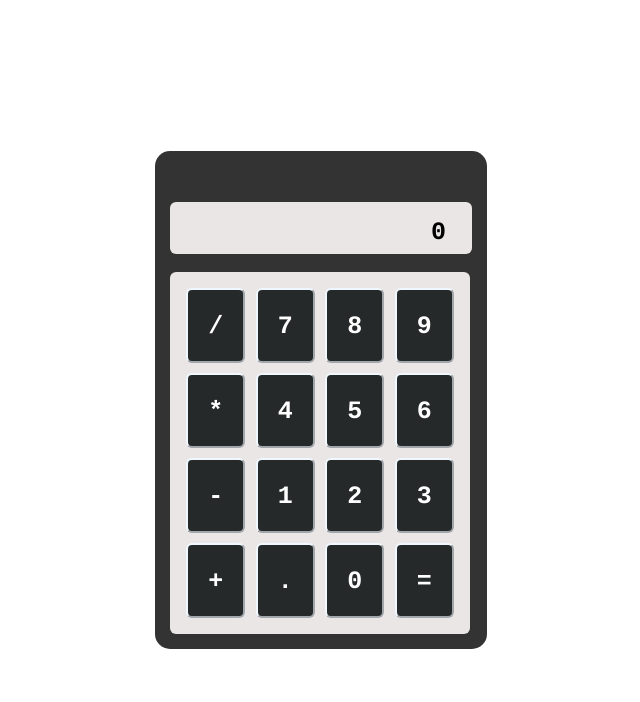
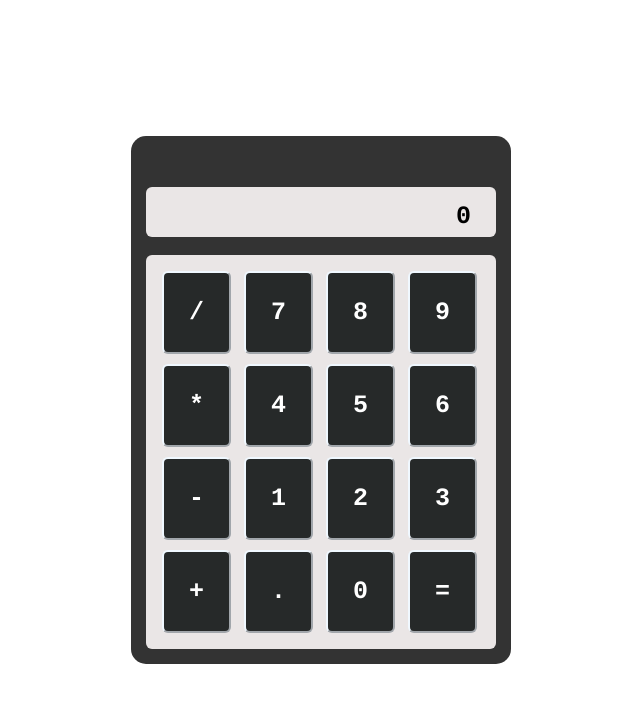
Before and after one commit to tiagoorlamunder/calculator, a plain HTML site: page index.html in a window 1280 px wide. Shown: the whole page, without its empty margins (319-959 px from the left). Drawn offline with Linux system fonts and the light colour scheme.

Commit message:
organized style

```diff
--- a/index.html
+++ b/index.html
@@ -8,8 +8,9 @@
     <link rel="stylesheet" href="style/calculator.css">
     <link rel="stylesheet" href="style/keyboard.css">
     <link rel="stylesheet" href="style/screen.css">
+    <script src="script/boolean.js"></script>
     <script src="script/custom.js"></script>
-    <script src="script/boolean.js"></script>
+    <script src="script/utils.js"></script>
     <title>Calculadora</title>
 </head>
 
@@ -20,44 +21,44 @@
         <div class="div-screen"><span class="span-screen" nome="screen" id="screen">0</span></div>
         <br>
         <table class="table-keyboard">
-            <tr class="tr-keyboard">
-                <td class="td-keyboard"><button class="button-keyboard" onclick="insert('/')"><span name="/" id="/"
+            <tr>
+                <td><button class="button-keyboard" onclick="insert('/')"><span name="/" id="/"
                             class="span-keyboard">/</span></button></td>
-                <td class="td-keyboard"><button class="button-keyboard" onclick="insert('7')"><span name="7" id="7"
+                <td><button class="button-keyboard" onclick="insert('7')"><span name="7" id="7"
                             class="span-keyboard">7</span></button></td>
-                <td class="td-keyboard"><button class="button-keyboard" onclick="insert('8')"><span name="8" id="8"
+                <td><button class="button-keyboard" onclick="insert('8')"><span name="8" id="8"
                             class="span-keyboard">8</span></button></td>
-                <td class="td-keyboard"><button class="button-keyboard" onclick="insert('9')"><span name="9" id="9"
+                <td><button class="button-keyboard" onclick="insert('9')"><span name="9" id="9"
                             class="span-keyboard">9</span></button></td>
             </tr>
-            <tr class="tr-keyboard">
-                <td class="td-keyboard"><button class="button-keyboard" onclick="insert('*')"><span name="*" id="*"
+            <tr>
+                <td><button class="button-keyboard" onclick="insert('*')"><span name="*" id="*"
                             class="span-keyboard">*</span></button></td>
-                <td class="td-keyboard"><button class="button-keyboard" onclick="insert('4')"><span name="4" id="4"
+                <td><button class="button-keyboard" onclick="insert('4')"><span name="4" id="4"
                             class="span-keyboard">4</span></button></td>
-                <td class="td-keyboard"><button class="button-keyboard" onclick="insert('5')"><span name="5" id="5"
+                <td><button class="button-keyboard" onclick="insert('5')"><span name="5" id="5"
                             class="span-keyboard">5</span></button></td>
-                <td class="td-keyboard"><button class="button-keyboard" onclick="insert('6')"><span name="6" id="6"
+                <td><button class="button-keyboard" onclick="insert('6')"><span name="6" id="6"
                             class="span-keyboard">6</span></button></td>
             </tr>
-            <tr class="tr-keyboard">
-                <td class="td-keyboard"><button class="button-keyboard" onclick="insert('-')"><span name="-" id="-"
+            <tr>
+                <td><button class="button-keyboard" onclick="insert('-')"><span name="-" id="-"
                             class="span-keyboard">-</span></button></td>
-                <td class="td-keyboard"><button class="button-keyboard" onclick="insert('1')"><span name="1" id="1"
+                <td><button class="button-keyboard" onclick="insert('1')"><span name="1" id="1"
                             class="span-keyboard">1</span></button></td>
-                <td class="td-keyboard"><button class="button-keyboard" onclick="insert('2')"><span name="2" id="2"
+                <td><button class="button-keyboard" onclick="insert('2')"><span name="2" id="2"
                             class="span-keyboard">2</span></button></td>
-                <td class="td-keyboard"><button class="button-keyboard" onclick="insert('3')"><span name="3" id="3"
+                <td><button class="button-keyboard" onclick="insert('3')"><span name="3" id="3"
                             class="span-keyboard">3</span></button></td>
             </tr>
-            <tr class="tr-keyboard">
-                <td class="td-keyboard"><button class="button-keyboard" onclick="insert('+')"><span name="+" id="+"
+            <tr>
+                <td><button class="button-keyboard" onclick="insert('+')"><span name="+" id="+"
                             class="span-keyboard">+</span></button></td>
-                <td class="td-keyboard"><button class="button-keyboard" onclick="insert('.')"><span name="." id="."
+                <td><button class="button-keyboard" onclick="insert('.')"><span name="." id="."
                             class="span-keyboard">.</span></button></td>
-                <td class="td-keyboard"><button class="button-keyboard" onclick="insert('0')"><span name="0" id="0"
+                <td><button class="button-keyboard" onclick="insert('0')"><span name="0" id="0"
                             class="span-keyboard">0</span></button></td>
-                <td class="td-keyboard"><button class="button-keyboard" onclick="calculate()"><span name="=" id="="
+                <td><button class="button-keyboard" onclick="calculate()"><span name="=" id="="
                             class="span-keyboard">=</span></button></td>
             </tr>
         </table>
--- a/script/custom.js
+++ b/script/custom.js
@@ -1,36 +1,29 @@
-function returnsLastNumber(digits) {
-    var lastNumber = ''
-    for (d = digits.length - 1; d >= 0; d--) {
-        if (isOperator(digits[d])) {
-            return lastNumber
-        }
-        lastNumber = digits[d] + lastNumber
-    }
-    return lastNumber
-}
-
 function insert(digit) {
     var digits = document.getElementById('screen').innerText
     var lastNumber = returnsLastNumber(digits)
     var lastDigit = digits.slice(-1)
     var lastButOneDigit = digits.slice(-2, -1)
-    if (digits.length >= 18) {
-        console.log()
+    if (digits.length >= 21) {
+        console.log('This digit cannot be typed now...')
     } else if (isEmpty(digits) && isDot(digit)) {
-        console.log()
+        console.log('This digit cannot be typed now...')
     } else if (isEmpty(digits) && isOperator(digit)) {
-        console.log()
+        console.log('This digit cannot be typed now...')
     } else if (isDot(lastDigit) && (isOperator(digit))) {
-        console.log()
+        console.log('This digit cannot be typed now...')
     } else if (isDot(digit) && numberIncludes(lastNumber, '.')) {
-        console.log()
+        console.log('This digit cannot be typed now...')
     } else if (isOperator(lastButOneDigit) && isZero(lastDigit) && isZero(digit)) {
-        console.log()
+        console.log('This digit cannot be typed now...')
     } else if (isOperator(lastDigit) && isDot(digit)) {
-        console.log()
+        console.log('This digit cannot be typed now...')
     } else {
         if (isOperator(lastDigit) && isOperator(digit)) {
-            document.getElementById('screen').innerText = digits.slice(0, -1) + digit
+            if (digit == lastDigit) {
+                console.log('This digit cannot be typed now...')
+            } else {
+                document.getElementById('screen').innerText = digits.slice(0, -1) + digit
+            }
         } else if (isOperator(lastButOneDigit) && isZero(lastDigit) && isNumber(digit)) {
             document.getElementById('screen').innerText = digits.slice(0, -1) + digit
         } else if (isZero(digits) && isNumber(digit)) {
@@ -43,7 +36,5 @@ function insert(digit) {
 
 function calculate() {
     var digits = document.getElementById('screen').innerText
-    if (!digits == '') {
-        document.getElementById('screen').innerText = eval(digits)
-    }
+    document.getElementById('screen').innerText = eval(digits)
 }
--- /dev/null
+++ b/script/utils.js
@@ -0,0 +1,10 @@
+function returnsLastNumber(digits) {
+    var lastNumber = ''
+    for (d = digits.length - 1; d >= 0; d--) {
+        if (isOperator(digits[d])) {
+            return lastNumber
+        }
+        lastNumber = digits[d] + lastNumber
+    }
+    return lastNumber
+}
--- a/style/keyboard.css
+++ b/style/keyboard.css
@@ -1,23 +1,14 @@
 .table-keyboard {
     height: 25px;
-    width: 300px;
-    padding: 10px;
+    width: 350px;
     background: rgb(234, 230, 230);
     border-radius: 6px;
-    text-align: center;
-}
-
-.tr-keyboard {
-    text-align: center;
-}
-
-.td-keyboard {
-    text-align: center;
+    padding: 10px;
 }
 
 .span-keyboard {
+    font-family: Courier;
     font-size: 25px;
-    font-family: Courier;
     font-weight: bold;
 }
 
@@ -26,8 +17,7 @@
     color: white;
     border-radius: 6px;
     border-color: aliceblue;
-    font-size: 25px;
-    padding: 20px;
+    cursor: pointer;
+    padding: 25px;
     margin: 3px;
-    cursor: pointer;
 }
--- a/style/screen.css
+++ b/style/screen.css
@@ -1,22 +1,16 @@
 .div-screen {
     height: 20px;
-    width: 270px;
+    width: 320px;
     background: rgb(234, 230, 230);
     border-radius: 6px;
-    padding: 16px;
     text-align: right;
+    padding: 15px;
 }
 
 .span-screen {
+    font-family: Courier;
     font-size: 25px;
-    font-family: Courier;
     font-weight: bold;
-    width: 207px;
-    background-color: rgb(234, 230, 230);
-    height: 30px;
-    font-size: 25px;
-    color: black;
-    text-align: right !important;
     padding: 5px;
     margin: 5px;
 }
```
